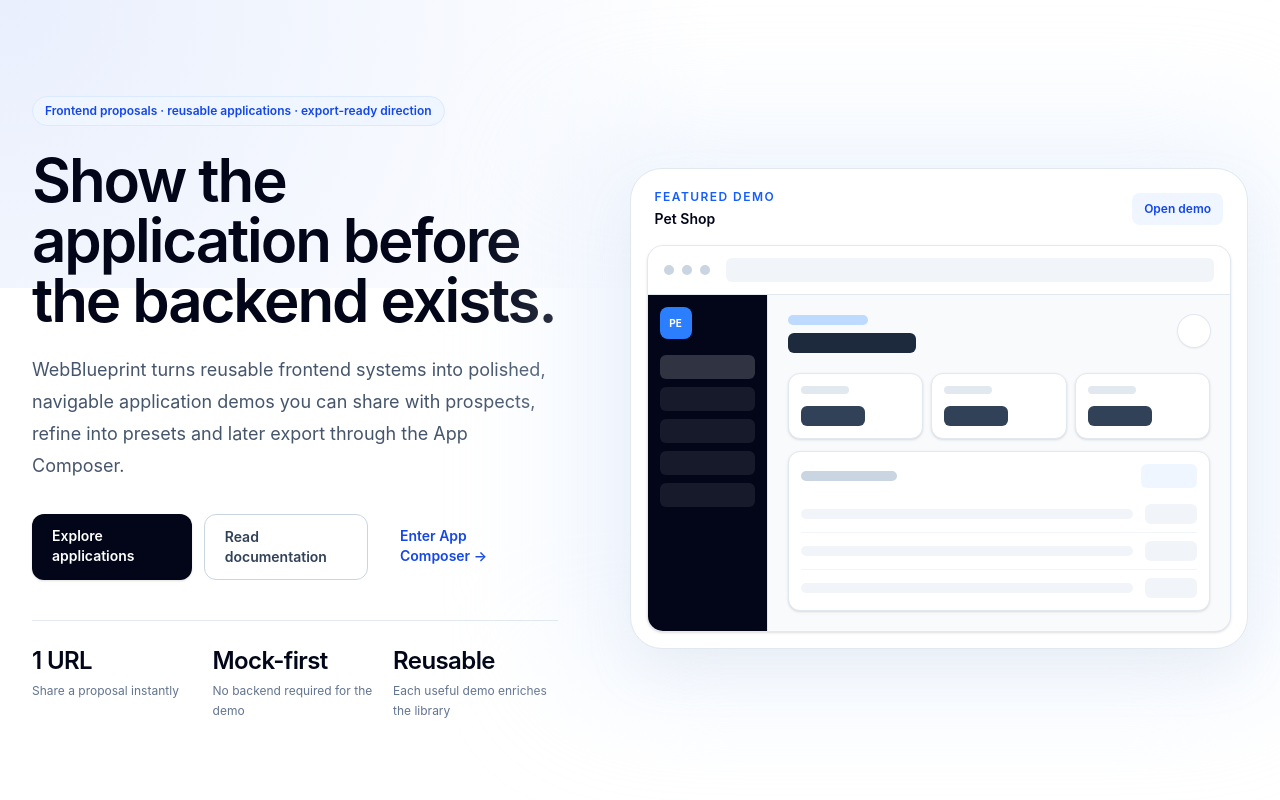
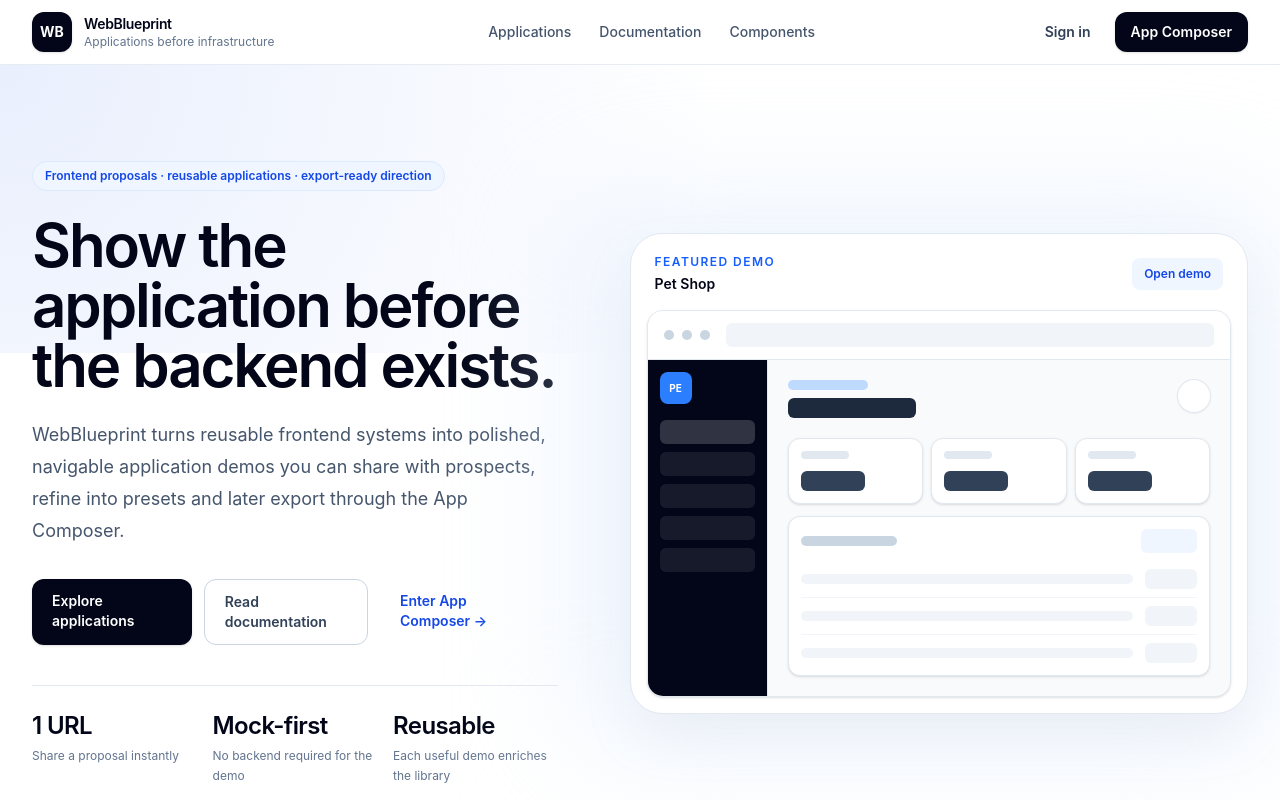
Before and after one commit to LuisHdezE/WebBlueprint, a React (Vite) app: page / in a window 1280 px wide. Shown: the top 800 px of the page. Built offline with nearby package versions, Linux system fonts and the light colour scheme.

Commit message:
refactor(u0.2): route public pages through shared shell

```diff
--- a/src/app/router/AppRouter.tsx
+++ b/src/app/router/AppRouter.tsx
@@ -7,16 +7,17 @@ import { ComposerPage } from '@/pages/ComposerPage';
 import { FoundationPage } from '@/pages/FoundationPage';
 import { LandingPage } from '@/pages/LandingPage';
 import { LoginPage } from '@/pages/LoginPage';
+import { PublicShell } from '@/shell/PublicShell';
 
 export function AppRouter() {
   return (
     <Routes>
-      <Route path="/" element={<LandingPage />} />
-      <Route path="/apps" element={<ApplicationsPage />} />
-      <Route path="/apps/:slug" element={<ApplicationDetailPage />} />
-      <Route path="/demo/:slug/*" element={<ApplicationDemoPage />} />
+      <Route element={<PublicShell />}>
+        <Route index element={<LandingPage />} />
+        <Route path="apps" element={<ApplicationsPage />} />
+        <Route path="apps/:slug" element={<ApplicationDetailPage />} />
         <Route
-        path="/docs/*"
+          path="docs/*"
           element={
             <FoundationPage
               eyebrow="Documentation"
@@ -26,7 +27,7 @@ export function AppRouter() {
           }
         />
         <Route
-        path="/components"
+          path="components"
           element={
             <FoundationPage
               eyebrow="Component Library"
@@ -35,9 +36,12 @@ export function AppRouter() {
             />
           }
         />
-      <Route path="/login" element={<LoginPage />} />
+        <Route path="login" element={<LoginPage />} />
+      </Route>
+
+      <Route path="demo/:slug/*" element={<ApplicationDemoPage />} />
       <Route
-        path="/composer/*"
+        path="composer/*"
         element={
           <ProtectedRoute>
             <ComposerPage />
```
Lines whose indentation alone changed are shown as unchanged.
